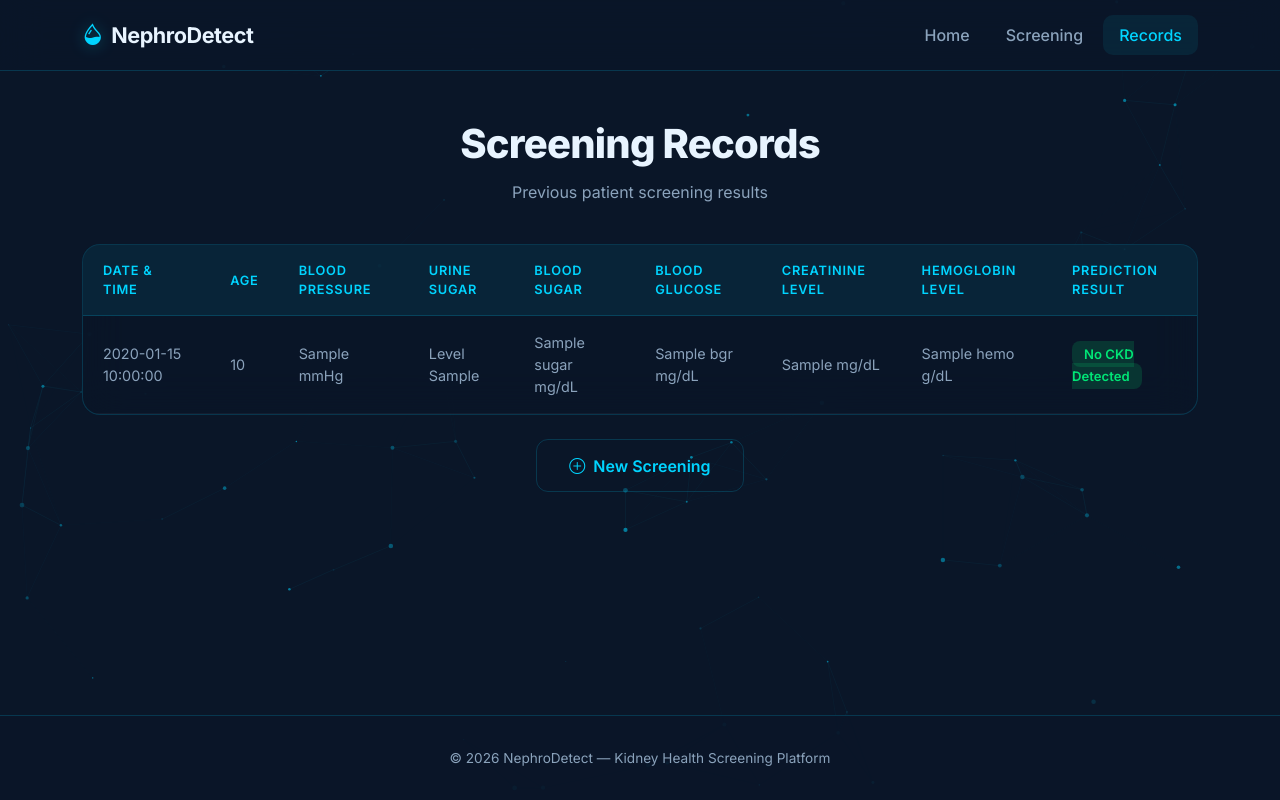
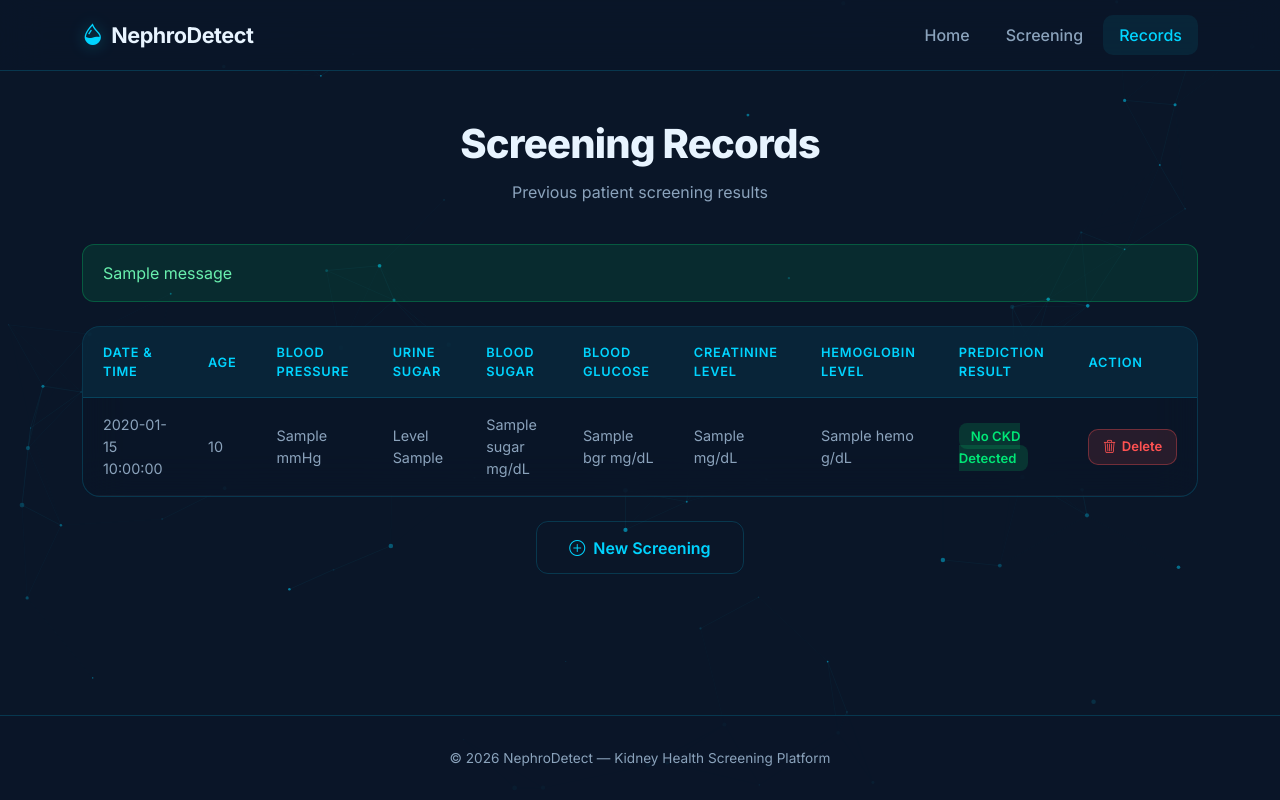
Before and after one commit to Kaviya-0120/NephroDetect, a Flask app: template templates/logs.html in a window 1280 px wide. Run offline with Flask 3, Linux system fonts and the light colour scheme; the template is opened without the code that fills it: most values are stand-ins (such as "Sample title", 1, 10 or a date in 2020); one stand-in notice (Sample message) is shown.

Commit message:
Remove Specific Gravity from UI, auto-set sg=1.020, add log delete with confirmation
Co-authored-by: Cursor <cursoragent@cursor.com>

```diff
--- a/app.py
+++ b/app.py
@@ -25,11 +25,11 @@ app.secret_key = "nephrodetect-clinical-secret-key"
 MODEL_PATH = BASE_DIR / "models" / "ckd_model.pkl"
 LOGS_DIR = BASE_DIR / "logs"
 PREDICTION_LOG = LOGS_DIR / "prediction_logs.csv"
+DEFAULT_SG = 1.020
 
 FEATURE_LABELS = {
     "age": "Age (Years)",
     "bp": "Blood Pressure (mmHg)",
-    "sg": "Specific Gravity",
     "al": "Albumin",
     "su": "Urine Sugar Level",
     "sugar": "Blood Sugar Level",
@@ -41,7 +41,6 @@ FEATURE_LABELS = {
 FIELD_TOOLTIPS = {
     "age": "Patient age in years. Kidney disease risk increases with age.",
     "bp": "Systolic blood pressure. High BP is a leading cause of kidney damage.",
-    "sg": "Urine specific gravity measures urine concentration.",
     "al": "Albumin in urine (0 = Normal). Higher levels suggest kidney filter damage.",
     "su": "Urine sugar indicates glucose leakage into urine and helps detect kidney dysfunction.",
     "sugar": "Blood sugar helps understand diabetes-related kidney risks.",
@@ -94,11 +93,10 @@ def get_risk_level(prediction, probability, inputs):
 
 
 def parse_form_inputs(form) -> dict | None:
-    """Parse form — su (urine sugar) and sugar (blood sugar) are separate fields."""
+    """Parse form — sg is set automatically; su and sugar are separate fields."""
     try:
         age = float(form["age"])
         bp = float(form["bp"])
-        sg = float(form["sg"])
         al = float(form["al"])
         urine_sugar = int(float(form["su"]))
         blood_sugar = float(form["sugar"])
@@ -109,29 +107,54 @@ def parse_form_inputs(form) -> dict | None:
         return None
 
     ranges = {
-        "age": (1, 120), "bp": (50, 200), "sg": (1.0, 1.05),
+        "age": (1, 120), "bp": (50, 200),
         "al": (0, 5), "su": (0, 5), "sugar": (40, 600),
         "bgr": (50, 500), "sc": (0.1, 20), "hemo": (3, 20),
     }
     values = {
-        "age": age, "bp": bp, "sg": sg, "al": al, "su": urine_sugar,
+        "age": age, "bp": bp, "al": al, "su": urine_sugar,
         "sugar": blood_sugar, "bgr": bgr, "sc": sc, "hemo": hemo,
     }
     for field, (low, high) in ranges.items():
-        val = values[field]
-        if not (low <= val <= high):
+        if not (low <= values[field] <= high):
             return None
 
+    values["sg"] = DEFAULT_SG
     return values
 
 
+def read_all_logs() -> list[dict]:
+    ensure_prediction_log()
+    with open(PREDICTION_LOG, "r", encoding="utf-8") as f:
+        return list(csv.DictReader(f))
+
+
+def write_all_logs(rows: list[dict]) -> None:
+    ensure_prediction_log()
+    with open(PREDICTION_LOG, "w", newline="", encoding="utf-8") as f:
+        writer = csv.DictWriter(f, fieldnames=LOG_HEADERS, extrasaction="ignore")
+        writer.writeheader()
+        writer.writerows(rows)
+
+
 def read_prediction_logs(limit=50):
-    ensure_prediction_log()
-    logs = []
-    with open(PREDICTION_LOG, "r", encoding="utf-8") as f:
-        for row in csv.DictReader(f):
-            logs.append(row)
-    return list(reversed(logs[-limit:]))
+    all_logs = read_all_logs()
+    return list(reversed(all_logs[-limit:]))
+
+
+def delete_log_by_index(display_index: int) -> bool:
+    """Delete a log row by its index in the newest-first display list."""
+    all_logs = read_all_logs()
+    if not all_logs:
+        return False
+
+    displayed = list(reversed(all_logs))
+    if display_index < 0 or display_index >= len(displayed):
+        return False
+
+    displayed.pop(display_index)
+    write_all_logs(list(reversed(displayed)))
+    return True
 
 
 @app.route("/")
@@ -201,6 +224,15 @@ def logs():
     return render_template("logs.html", logs=read_prediction_logs())
 
 
+@app.route("/delete-log/<int:index>", methods=["POST"])
+def delete_log(index):
+    if delete_log_by_index(index):
+        flash("Record deleted successfully.", "success")
+    else:
+        flash("Unable to delete record. Please try again.", "danger")
+    return redirect(url_for("logs"))
+
+
 if __name__ == "__main__":
     import os
 
--- a/src/clinical_analysis.py
+++ b/src/clinical_analysis.py
@@ -69,7 +69,6 @@ def build_clinical_analysis(inputs: dict, is_ckd: bool) -> dict:
     """Build structured clinical analysis for the result page."""
     checks = [
         ("Blood Pressure", f"{inputs['bp']} mmHg", *_check_bp(inputs["bp"])),
-        ("Specific Gravity", str(inputs["sg"]), *_check_sg(inputs["sg"])),
         ("Albumin", f"Level {int(inputs['al'])}", *_check_al(inputs["al"])),
         ("Urine Sugar", f"Level {int(inputs['su'])}", *_check_urine_sugar(int(inputs["su"]))),
         ("Blood Sugar", f"{inputs['sugar']} mg/dL", *_check_blood_sugar(inputs["sugar"])),
--- a/static/main.js
+++ b/static/main.js
@@ -122,7 +122,7 @@ function initCustomInputs() {
                 }
             });
 
-            const required = ["age", "bp", "sg", "al", "su", "sugar", "bgr", "sc", "hemo"];
+            const required = ["age", "bp", "al", "su", "sugar", "bgr", "sc", "hemo"];
             for (const id of required) {
                 const el = document.getElementById(id);
                 if (!el || !el.value) {
--- a/static/style.css
+++ b/static/style.css
@@ -661,6 +661,41 @@ body {
     padding: 1rem 1.25rem;
 }
 
+.alert-success-premium {
+    background: rgba(0, 230, 118, 0.1);
+    border-color: rgba(0, 230, 118, 0.25);
+    color: #69f0ae;
+}
+
+/* ── Delete button ── */
+.btn-delete {
+    display: inline-flex;
+    align-items: center;
+    gap: 0.35rem;
+    background: rgba(255, 82, 82, 0.12);
+    color: #ff5252;
+    border: 1px solid rgba(255, 82, 82, 0.35);
+    border-radius: 10px;
+    padding: 0.45rem 0.85rem;
+    font-size: 0.82rem;
+    font-weight: 600;
+    cursor: pointer;
+    transition: var(--transition);
+    white-space: nowrap;
+}
+
+.btn-delete:hover {
+    background: rgba(255, 82, 82, 0.25);
+    border-color: #ff5252;
+    color: #fff;
+    transform: translateY(-2px);
+    box-shadow: 0 4px 16px rgba(255, 82, 82, 0.3);
+}
+
+.btn-delete:active {
+    transform: translateY(0);
+}
+
 /* ── Result page enhancements ── */
 .result-page {
     padding-top: 120px;
--- a/templates/logs.html
+++ b/templates/logs.html
@@ -38,6 +38,16 @@
                 <p>Previous patient screening results</p>
             </div>
 
+            {% with messages = get_flashed_messages(with_categories=true) %}
+                {% if messages %}
+                    {% for category, message in messages %}
+                        <div class="alert-premium {% if category == 'success' %}alert-success-premium{% endif %} mb-4" data-aos="fade-in">
+                            {{ message }}
+                        </div>
+                    {% endfor %}
+                {% endif %}
+            {% endwith %}
+
             <div class="logs-card" data-aos="fade-up">
                 {% if logs %}
                 <div class="table-responsive">
@@ -53,6 +63,7 @@
                                 <th>Creatinine Level</th>
                                 <th>Hemoglobin Level</th>
                                 <th>Prediction Result</th>
+                                <th>Action</th>
                             </tr>
                         </thead>
                         <tbody>
@@ -72,6 +83,14 @@
                                     {% else %}
                                         <span class="badge-safe">No CKD Detected</span>
                                     {% endif %}
+                                </td>
+                                <td>
+                                    <form action="{{ url_for('delete_log', index=loop.index0) }}" method="POST"
+                                          onsubmit="return confirm('Are you sure you want to delete this record?');">
+                                        <button type="submit" class="btn-delete" title="Delete Record">
+                                            <i class="bi bi-trash3"></i> Delete
+                                        </button>
+                                    </form>
                                 </td>
                             </tr>
                             {% endfor %}
--- a/templates/result.html
+++ b/templates/result.html
@@ -83,10 +83,6 @@
                             <div class="summary-item">
                                 <small>{{ feature_labels.bp }}</small>
                                 <strong>{{ inputs.bp }} mmHg</strong>
-                            </div>
-                            <div class="summary-item">
-                                <small>{{ feature_labels.sg }}</small>
-                                <strong>{{ inputs.sg }}</strong>
                             </div>
                             <div class="summary-item">
                                 <small>{{ feature_labels.al }}</small>
```
Also changed, not shown: templates/predict.html (+1 -24 lines).
